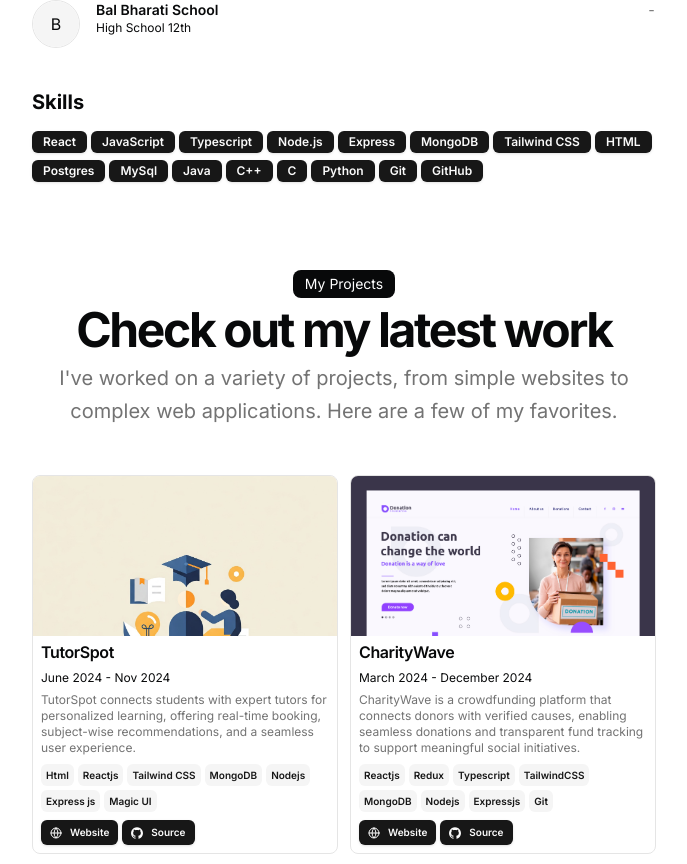
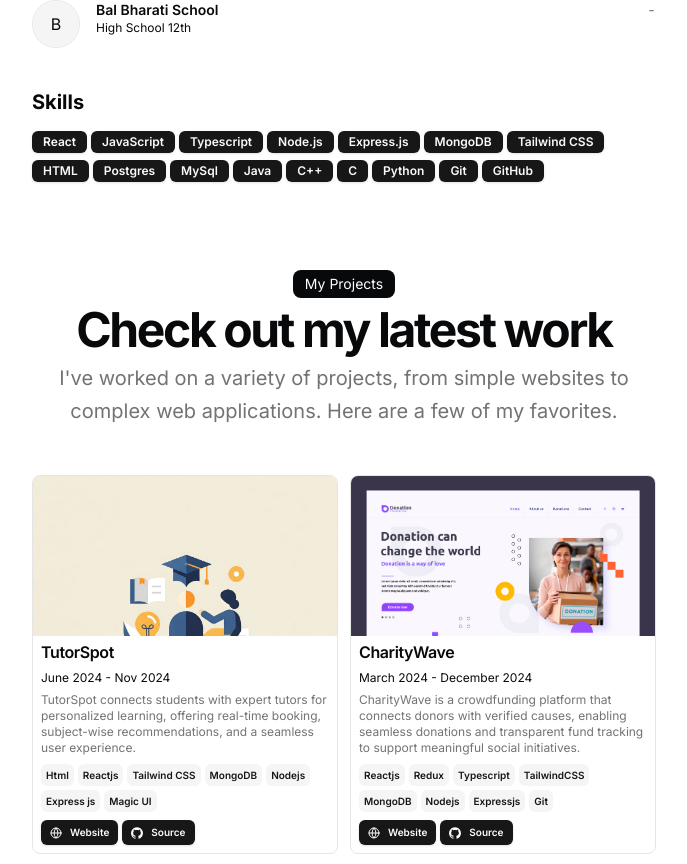
Before and after one commit to coder-ashwani/portfolio, a Next.js app: page / in a window 1280 px wide. Shown: the part 920-1784 px from the top of the page, without its empty margins (296-983 px from the left). Built offline with nearby package versions, Linux system fonts and the light colour scheme; grey boxes are pictures that could not be loaded.

Commit message:
updated technology Stack

```diff
--- a/package.json
+++ b/package.json
@@ -16,6 +16,7 @@
     "@radix-ui/react-slot": "^1.1.2",
     "@radix-ui/react-tooltip": "^1.1.8",
     "@types/mdx": "^2.0.13",
+    "@vercel/analytics": "^1.5.0",
     "class-variance-authority": "^0.7.1",
     "clsx": "^2.1.1",
     "framer-motion": "^12.4.1",
--- a/src/data/resume.tsx
+++ b/src/data/resume.tsx
@@ -17,7 +17,7 @@ export const DATA = {
     "JavaScript",
     "Typescript",
     "Node.js",
-    "Express",
+    "Express.js",
     "MongoDB",
     "Tailwind CSS",
     "HTML",
```
Also changed, not shown: 1 other file (tests, documents, lock files or other folders).
